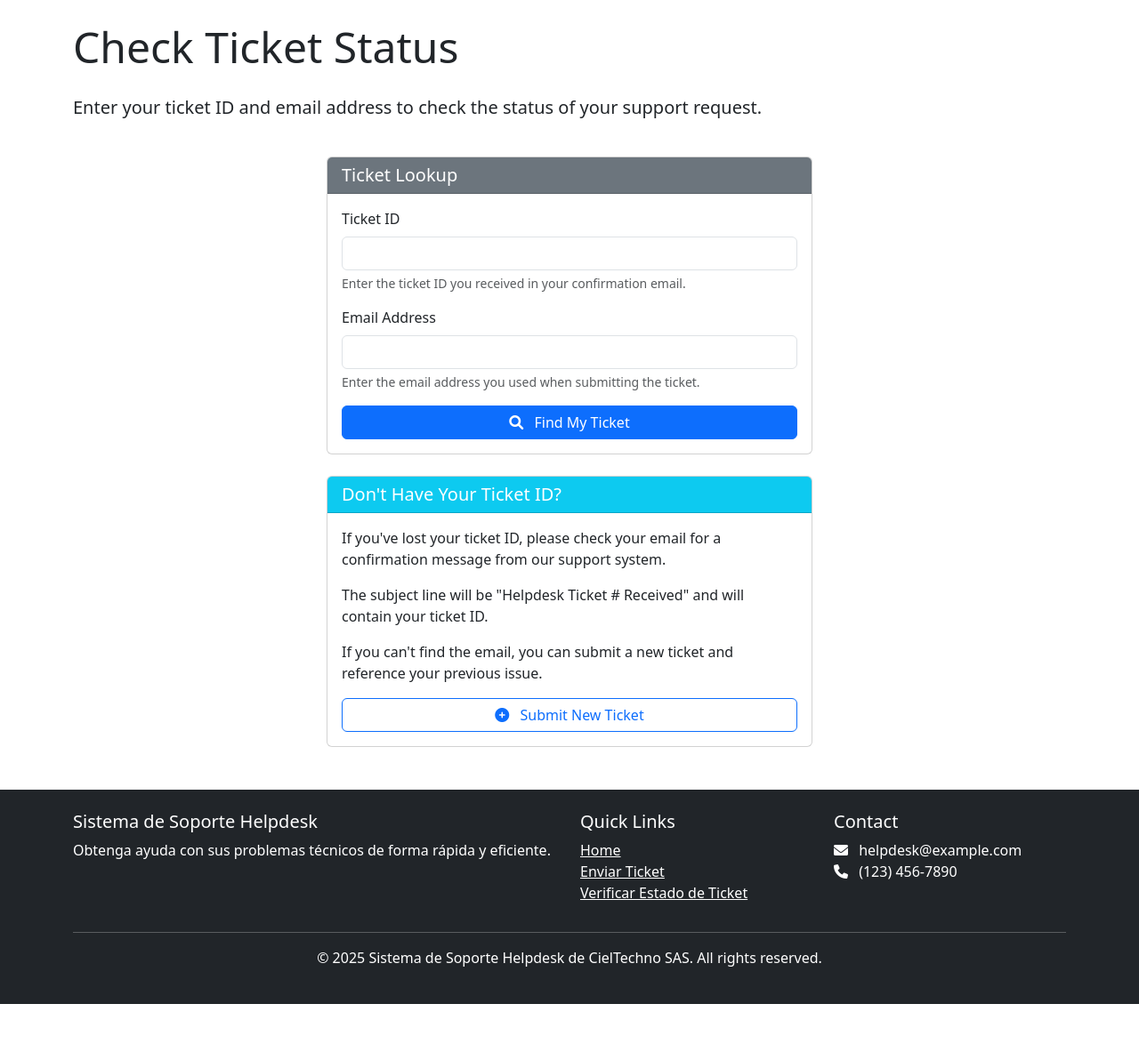
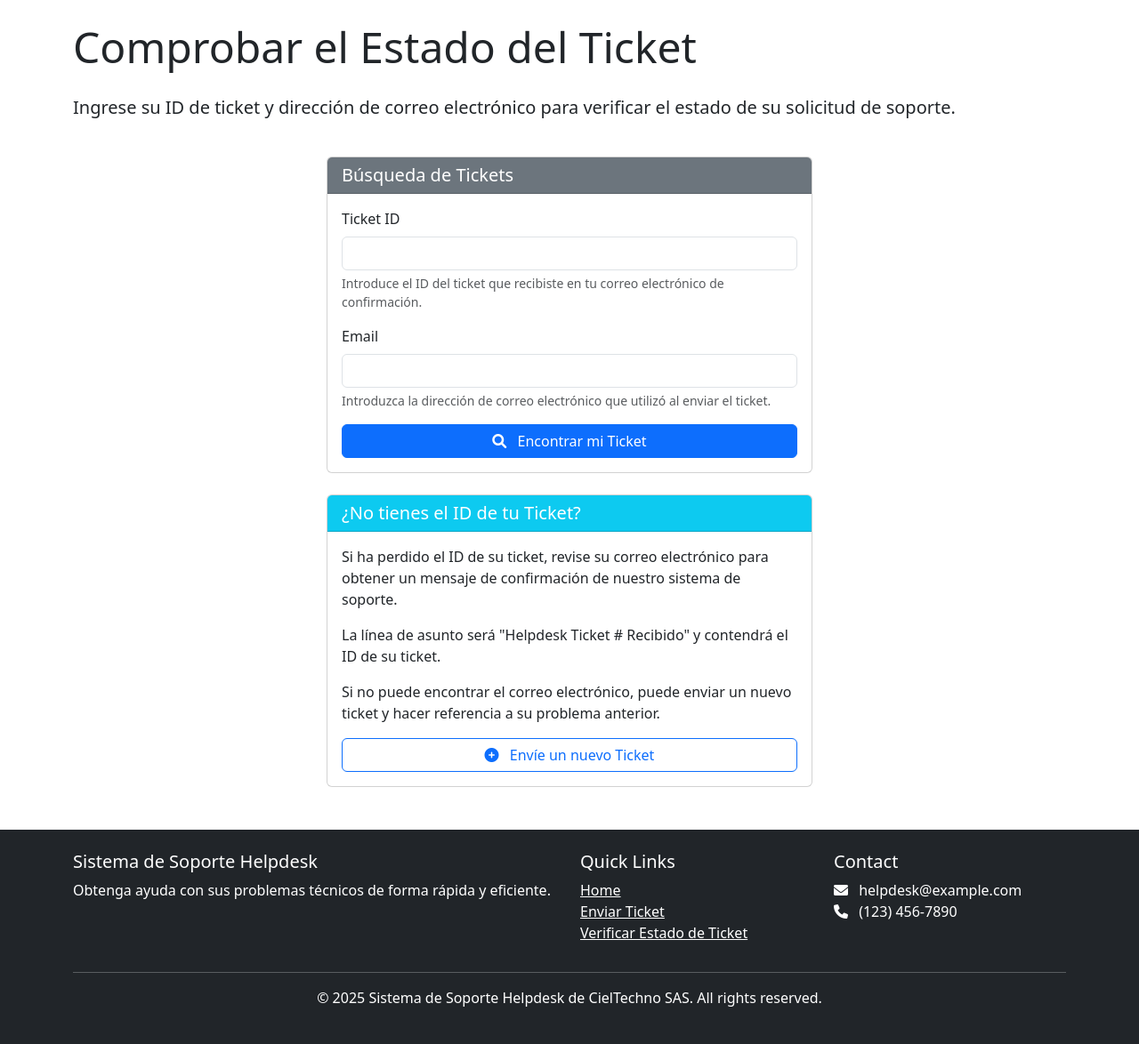
Before and after one commit to eduard0915/helpdeskcieltechno, a Django app: page /tickets/check/ in a window 1280 px wide. Shown: the part 56-1230 px from the top of the page at 89% size. Before the commit the page ends 1185 px from the top, so only its background shows below. Run offline with Django 5.2, Linux system fonts and the light colour scheme.

Commit message:
Avance traduccion

```diff
--- a/tickets/templates/tickets/check_ticket.html
+++ b/tickets/templates/tickets/check_ticket.html
@@ -1,12 +1,13 @@
 {% extends 'tickets/base.html' %}
 
-{% block title %}Check Ticket Status{% endblock %}
+{% block title %}Comprobar el Estado del Ticket{% endblock %}
 
 {% block content %}
 <div class="row mb-4">
     <div class="col-12">
-        <h1 class="display-5 mb-4">Check Ticket Status</h1>
-        <p class="lead">Enter your ticket ID and email address to check the status of your support request.</p>
+        <h1 class="display-5 mb-4">Comprobar el Estado del Ticket</h1>
+        <p class="lead">Ingrese su ID de ticket y dirección de correo electrónico para verificar el estado de su
+            solicitud de soporte.</p>
     </div>
 </div>
 
@@ -14,7 +15,7 @@
     <div class="col-md-6 mx-auto">
         <div class="card">
             <div class="card-header bg-secondary text-white">
-                <h5 class="mb-0">Ticket Lookup</h5>
+                <h5 class="mb-0">Búsqueda de Tickets</h5>
             </div>
             <div class="card-body">
                 <form method="post">
@@ -23,18 +24,20 @@
                     <div class="mb-3">
                         <label for="ticket_id" class="form-label">Ticket ID</label>
                         <input type="text" class="form-control" id="ticket_id" name="ticket_id" required>
-                        <div class="form-text">Enter the ticket ID you received in your confirmation email.</div>
+                        <div class="form-text">Introduce el ID del ticket que recibiste en tu correo electrónico de
+                            confirmación.</div>
                     </div>
 
                     <div class="mb-3">
-                        <label for="email" class="form-label">Email Address</label>
+                        <label for="email" class="form-label">Email</label>
                         <input type="email" class="form-control" id="email" name="email" required>
-                        <div class="form-text">Enter the email address you used when submitting the ticket.</div>
+                        <div class="form-text">Introduzca la dirección de correo electrónico que utilizó al enviar
+                            el ticket.</div>
                     </div>
 
                     <div class="d-grid gap-2">
                         <button type="submit" class="btn btn-primary">
-                            <i class="fas fa-search me-2"></i> Find My Ticket
+                            <i class="fas fa-search me-2"></i> Encontrar mi Ticket
                         </button>
                     </div>
                 </form>
@@ -43,15 +46,17 @@
 
         <div class="card mt-4">
             <div class="card-header bg-info text-white">
-                <h5 class="mb-0">Don't Have Your Ticket ID?</h5>
+                <h5 class="mb-0">¿No tienes el ID de tu Ticket?</h5>
             </div>
             <div class="card-body">
-                <p>If you've lost your ticket ID, please check your email for a confirmation message from our support system.</p>
-                <p>The subject line will be "Helpdesk Ticket # Received" and will contain your ticket ID.</p>
-                <p>If you can't find the email, you can submit a new ticket and reference your previous issue.</p>
+                <p>Si ha perdido el ID de su ticket, revise su correo electrónico para obtener un mensaje de
+                    confirmación de nuestro sistema de soporte.</p>
+                <p>La línea de asunto será "Helpdesk Ticket # Recibido" y contendrá el ID de su ticket.</p>
+                <p>Si no puede encontrar el correo electrónico, puede enviar un nuevo ticket y hacer referencia a su
+                    problema anterior.</p>
                 <div class="d-grid gap-2">
                     <a href="{% url 'create_ticket' %}" class="btn btn-outline-primary">
-                        <i class="fas fa-plus-circle me-2"></i> Submit New Ticket
+                        <i class="fas fa-plus-circle me-2"></i> Envíe un nuevo Ticket
                     </a>
                 </div>
             </div>
```
Also changed, not shown: tickets/templates/tickets/emails/ticket_confirmation.html (+5 -5 lines).
